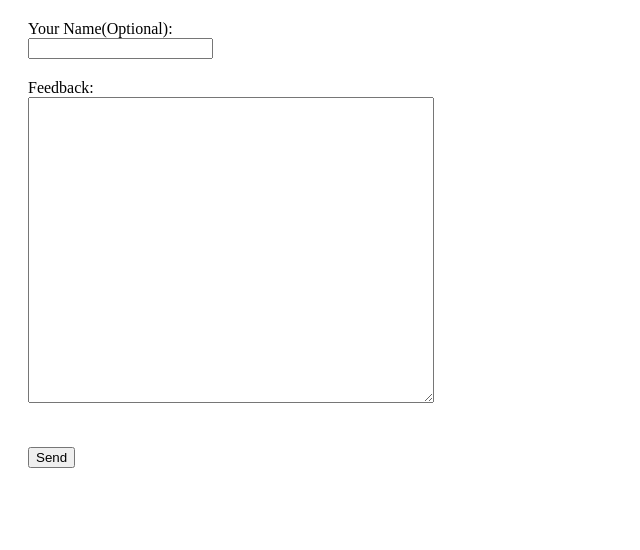
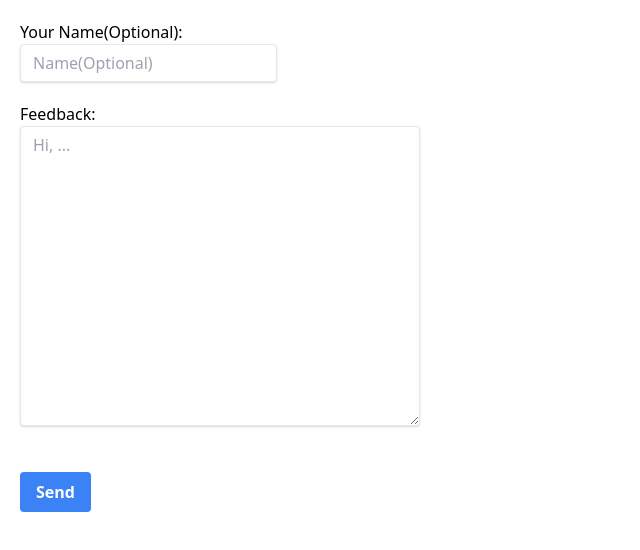
Before and after one commit to J0/j0.github.io, a plain HTML site: page feedback.html in a window 1280 px wide. Shown: the whole page, without its empty margins (0-640 px from the left). Drawn offline with nearby package versions, Linux system fonts and the light colour scheme.

Commit message:
Add Tailwind

```diff
--- a/feedback.html
+++ b/feedback.html
@@ -1,5 +1,6 @@
 <!DOCTYPE html>
 <html>
+<link href="https://unpkg.com/tailwindcss@^1.0/dist/tailwind.min.css" rel="stylesheet">
 <form
   action="https://formspree.io/xvozopre"
   method="POST"
@@ -19,18 +20,19 @@
   <div>
     Your Name(Optional):
     <br>
-    <input type="text" name="_replyto">
+    <input class="shadow appearance-none border rounded py-2 px-3 text-gray-700 leading-tight focus:outline-none focus:shadow-outline" id="name" type="text" placeholder="Name(Optional)">
     <br>
   </div>
   <div>
     Feedback:
     <br>
-    <textarea name="message" id="message"></textarea>
+    <textarea class="shadow appearance-none border rounded py-2 px-3 text-gray-700 leading-tight focus:outline-none focus:shadow-outline" name="message" id="message" placeholder="Hi, ..."></textarea>
     <br>
   </div>
 
   <!-- your other form fields go here -->
-
-  <button type="submit">Send</button>
+  <button class="bg-blue-500 hover:bg-blue-700 text-white font-bold py-2 px-4 rounded">
+  Send
+  </button>
 </form>
 </html>
```
